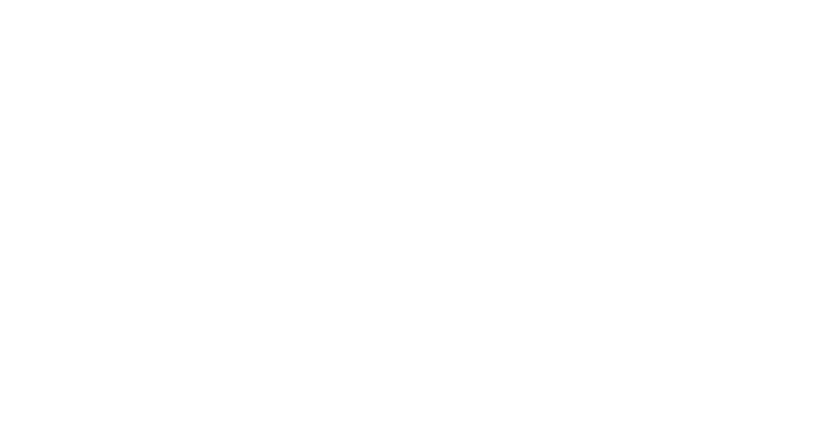
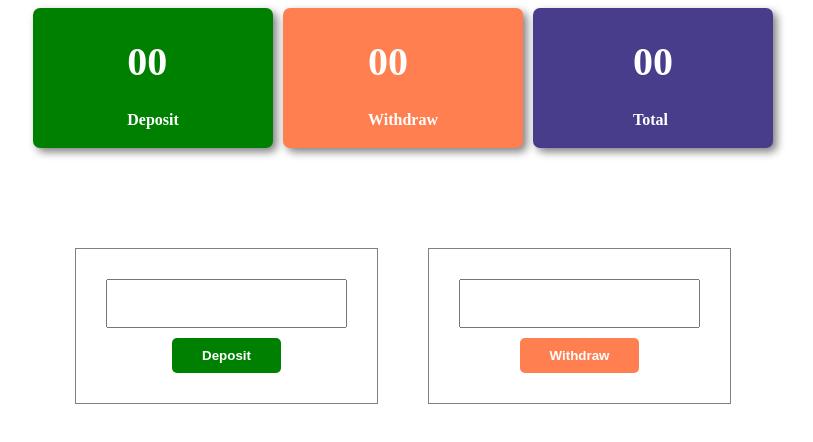
Before and after one commit to FahimFaysalProgrammer/banking-project, a plain HTML site: page index.html in a window 1280 px wide. Shown: the whole page, without its empty margins (237-1050 px from the left). Drawn offline with Linux system fonts and the light colour scheme.

Commit message:
add deposit, withdraw and total amount box display on this page

```diff
--- a/index.html
+++ b/index.html
@@ -1,18 +1,45 @@
 <!DOCTYPE html>
 <html lang="en">
-<head>
-    <meta charset="UTF-8">
-    <meta name="viewport" content="width=device-width, initial-scale=1.0">
+  <head>
+    <meta charset="UTF-8" />
+    <meta name="viewport" content="width=device-width, initial-scale=1.0" />
     <title>Document</title>
-    <link rel="stylesheet" href="style.css">
-</head>
-<body>
+    <link rel="stylesheet" href="style.css" />
+  </head>
+  <body>
     <div class="amount-container">
-        <div class="diposite"></div>
-        <div class="withdraw"></div>
-        <div class="total"></div>
+      <div class="deposit amount-box">
+        <div>
+          <h1 class="amount">00</h1>
+          <p>Deposit</p>
+        </div>
+      </div>
+      <div class="withdraw amount-box">
+        <div>
+          <h1 class="amount">00</h1>
+          <p>Withdraw</p>
+        </div>
+      </div>
+      <div class="total amount-box">
+        <div>
+          <h1 class="amount">00</h1>
+          <p>Total</p>
+        </div>
+      </div>
+    </div>
+    <div class="deposit-withdraw-container">
+      <div class="deposit-box input-box">
+        <input type="number" name="" id="" />
+        <br />
+        <button class="btn deposit-btn">Deposit</button>
+      </div>
+      <div class="withdraw-box input-box">
+        <input type="number" name="" id="" />
+        <br />
+        <button class="btn withdraw-btn">Withdraw</button>
+      </div>
     </div>
     <!-- Script file -->
     <script src="app.js"></script>
-</body>
+  </body>
 </html>
--- a/style.css
+++ b/style.css
@@ -2,3 +2,81 @@
 /* body{
     background-color: gray;
 } */
+.amount-container {
+  display: flex;
+  gap: 10px;
+  justify-content: center;
+  align-items: center;
+}
+.amount-box {
+  padding: 20px;
+  /* border: 1px solid gray; */
+  width: 200px;
+  height: 100px;
+  display: flex;
+  align-items: center;
+  justify-content: center;
+  /* font-size: 40px; */
+  font-weight: bold;
+  border-radius: 7px;
+  box-shadow: 4px 4px 8px gray;
+}
+
+.deposit {
+  background-color: green;
+  color: white;
+}
+
+.withdraw {
+  background-color: coral;
+  color: white;
+}
+
+.total {
+  background-color: darkslateblue;
+  color: white;
+}
+
+.amount{
+    font-size: 40px;
+}
+
+/* ----------------------------------- */
+.deposit-withdraw-container{
+    display: flex;
+    justify-content: center;
+    align-items: center;
+    margin-top: 100px;
+    gap: 50px;
+    text-align: center;
+}
+
+.btn{
+    padding: 10px 30px;
+    margin-top: 10px;
+}
+
+.input-box{
+    padding: 30px;
+    border: 1px solid gray;
+}
+
+input{
+    padding: 15px 30px;
+}
+
+.deposit-btn{
+    background-color: green;
+    color: white;
+    font-weight: bold;
+    border: none;
+    border-radius: 5px;
+}
+
+.withdraw-btn{
+    background-color: coral;
+    color: white;
+    font-weight: bold;
+    border: none;
+    border-radius: 5px;
+}
```
